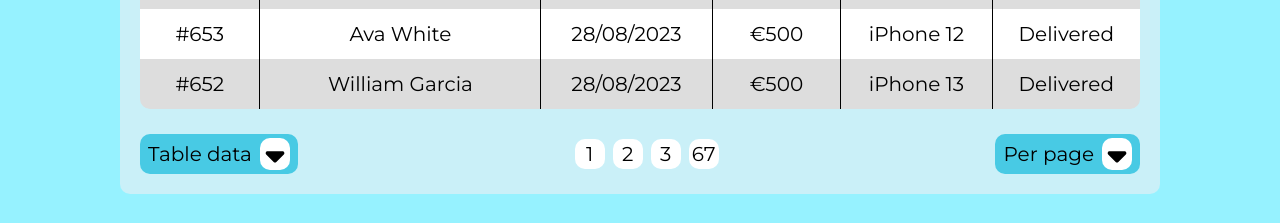
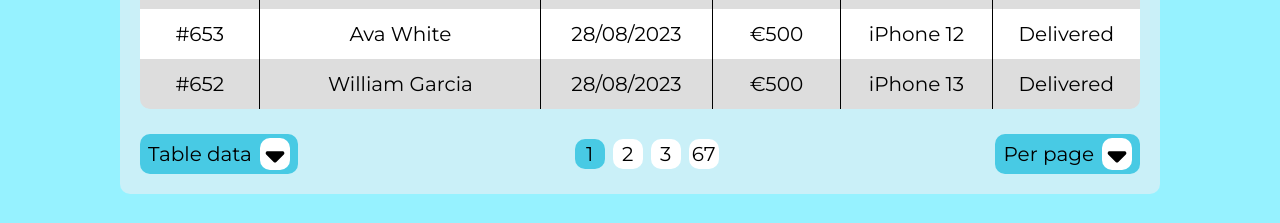
Before and after one commit to lazarevkristijan/sales-dashboard, a React (Vite) app: page / in a window 1280 px wide. Shown: the part 1580-1803 px from the top of the page. Built offline with nearby package versions, Linux system fonts and the light colour scheme.

Commit message:
fix active order page num

```diff
--- a/components/OrderPageNo.tsx
+++ b/components/OrderPageNo.tsx
@@ -1,5 +1,6 @@
 import { useState, useContext } from "react"
 import { DarkModeContext } from "../src/App"
+import { OrdersTableContext } from "../sections/Orders"
 
 const OrderPageNo = ({
   page,
@@ -10,6 +11,7 @@ const OrderPageNo = ({
 }) => {
   // Contexts
   const { isDarkMode } = useContext(DarkModeContext)
+  const { pageNumber } = useContext(OrdersTableContext)
 
   // States
   const [isHovered, setIsHovered] = useState(false)
@@ -24,14 +26,13 @@ const OrderPageNo = ({
       className={`
     ${
       isDarkMode
-        ? isHovered
+        ? isHovered || pageNumber === page
           ? "dark-blue2 dark-text"
           : "bg-black dark-text"
-        : isHovered
+        : isHovered || pageNumber === page
         ? "light-blue3 light-text"
         : "bg-white light-text"
-    }
-    w-[30px] mx-1 rou hover:cursor-pointer selection:bg-transparent hover:scale-105 transition-all`}
+    } w-[30px] mx-1 rou hover:cursor-pointer selection:bg-transparent hover:scale-105 transition-all`}
       onMouseEnter={handleHover}
       onMouseLeave={handleHover}
       onClick={onClick}
```
